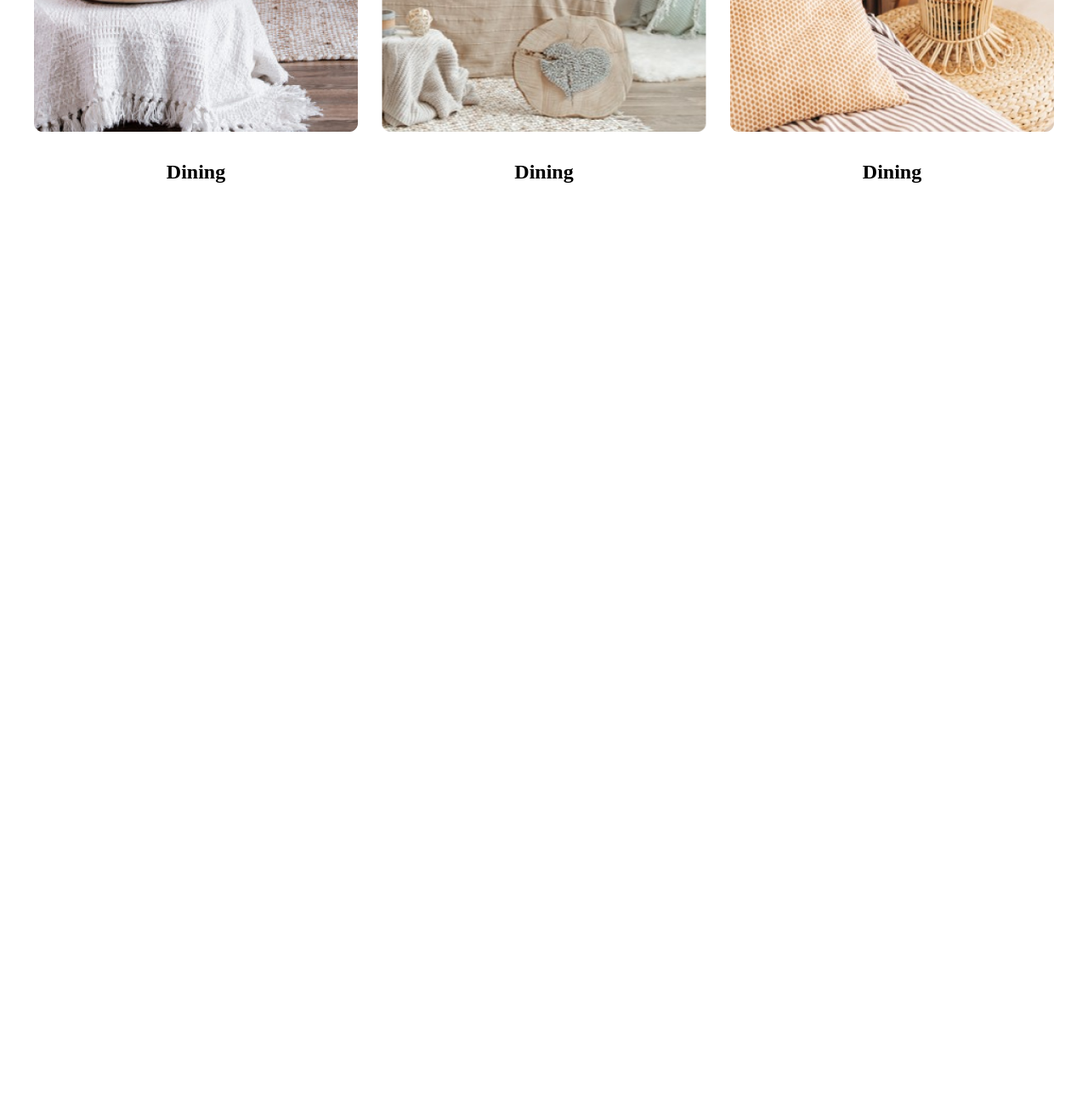
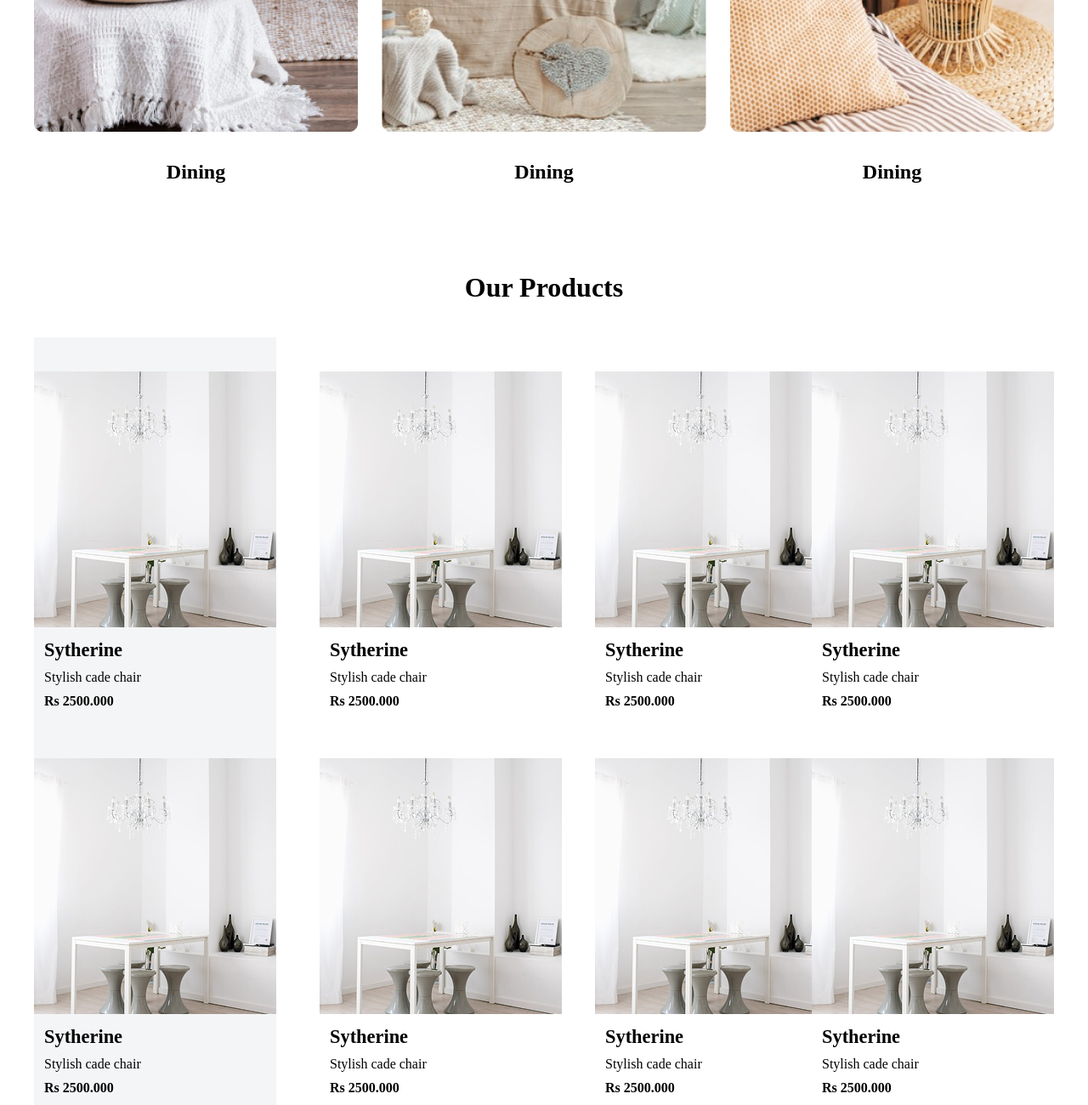
Before and after one commit to RohanJaiswalDev/Furniture---Landing-page, a plain HTML site: page index.html in a window 1280 px wide. Shown: the part 1300-2600 px from the top of the page at 85% size. Before the commit the page ends 1600 px from the top, so only its background shows below. Drawn offline with Linux system fonts and the light colour scheme.

Commit message:
ADD : Page-3 in Home Section

```diff
--- a/index.html
+++ b/index.html
@@ -86,7 +86,78 @@
 
         </div>
     </div>
-    <script src="script.js"></script>
+
+
+    <div id="page3">
+        <div id="p3-upper">
+            <h1>Our Products</h1>
+        </div>
+
+        <div id="p3-lower">
+            <div class="cards-p3-1">
+                <div class="card-p3">
+                    <img src="/images/product-1.png" alt="">
+                    <h4>Sytherine</h4>
+                    <p>Stylish cade chair</p>
+                    <h6>Rs 2500.000</h6>
+                </div>
+                <div class="card-p3">
+                    <img src="/images/product-1.png" alt="">
+                    <h4>Sytherine</h4>
+                    <p>Stylish cade chair</p>
+                    <h6>Rs 2500.000</h6>
+                </div>
+            </div>
+
+            <div class="cards-p3-2">
+                <div class="card-p3">
+                    <img src="/images/product-1.png" alt="">
+                    <h4>Sytherine</h4>
+                    <p>Stylish cade chair</p>
+                    <h6>Rs 2500.000</h6>
+                </div>
+                <div class="card-p3">
+                    <img src="/images/product-1.png" alt="">
+                    <h4>Sytherine</h4>
+                    <p>Stylish cade chair</p>
+                    <h6>Rs 2500.000</h6>
+                </div>
+            </div>
+
+            <div class="cards-p3-3">
+                <div class="card-p3">
+                    <img src="/images/product-1.png" alt="">
+                    <h4>Sytherine</h4>
+                    <p>Stylish cade chair</p>
+                    <h6>Rs 2500.000</h6>
+                </div>
+                <div class="card-p3">
+                    <img src="/images/product-1.png" alt="">
+                    <h4>Sytherine</h4>
+                    <p>Stylish cade chair</p>
+                    <h6>Rs 2500.000</h6>
+                </div>
+            </div>
+            <div class="cards-p3-4">
+                <div class="card-p3">
+                    <img src="/images/product-1.png" alt="">
+                    <h4>Sytherine</h4>
+                    <p>Stylish cade chair</p>
+                    <h6>Rs 2500.000</h6>
+                </div>
+                <div class="card-p3">
+                    <img src="/images/product-1.png" alt="">
+                    <h4>Sytherine</h4>
+                    <p>Stylish cade chair</p>
+                    <h6>Rs 2500.000</h6>
+                </div>
+            </div>
+
+
+
+        </div>
+        </div>
+        <script src="script.js"></script>
 </body>
 
 </html>
--- a/style.css
+++ b/style.css
@@ -1,31 +1,32 @@
-*{
+* {
     margin: 0;
     padding: 0;
     box-sizing: border-box;
 }
 
-html,body{
+html,
+body {
     width: 100%;
     height: 100%;
 }
 
-#header{
+#header {
     padding: 20px;
-    background:rgba(181, 173, 173, 0.633);
+    background: rgba(181, 173, 173, 0.633);
 }
 
-#nav{
+#nav {
     position: relative;
     padding: 10px;
 }
 
-#nav-left{
+#nav-left {
     position: absolute;
     top: 0;
     left: 0;
 }
 
-#nav-mid{
+#nav-mid {
     position: absolute;
     top: 0;
     left: 50%;
@@ -38,7 +39,7 @@ html,body{
     color: black;
 }
 
-#nav-right{
+#nav-right {
     position: absolute;
     top: 0;
     right: 0;
@@ -48,7 +49,7 @@ html,body{
     padding: 0 10px;
 }
 
-#page1{
+#page1 {
     position: relative;
     width: 100%;
     height: calc(100vh - 60px);
@@ -60,7 +61,7 @@ html,body{
 
 
 
-#p1-box{
+#p1-box {
     padding: 35px;
     width: 44%;
     background-color: #fff2e3;
@@ -72,10 +73,11 @@ html,body{
     box-shadow: 6px 1px 3px #FFF2D7;
 }
 
-#p1-box h4{
+#p1-box h4 {
     font-size: 1.4rem;
 }
-#p1-box h2{
+
+#p1-box h2 {
     font-size: 4.3rem;
     font-weight: 800;
     line-height: 1;
@@ -83,44 +85,47 @@ html,body{
     color: #b88e2f;
 }
 
-#p1-box p{
+#p1-box p {
     padding: 20px 0;
 }
 
-#p1-box button{
-    background-color:#b88e2f;
+#p1-box button {
+    background-color: #b88e2f;
     color: white;
     padding: 20px 52px;
 }
 
-#page2{
+#page2 {
     padding: 10px 40px;
     height: 100vh;
     width: 100%;
 }
-#p2-upper{
+
+#p2-upper {
     text-align: center;
     padding: 60px;
 }
 
-#p2-lower{
+#p2-lower {
     position: relative;
 }
 
-.card-c1{
+.card-c1 {
     position: absolute;
     top: 0;
     left: 0;
     text-align: center;
 }
-.card-c2{
+
+.card-c2 {
     position: absolute;
     top: 0;
     right: 50%;
     transform: translate(50%);
     text-align: center;
 }
-.card-c3{
+
+.card-c3 {
     position: absolute;
     top: 0;
     right: 0;
@@ -130,3 +135,58 @@ html,body{
 #cards h2 {
     padding: 30px;
 }
+
+#page3 {
+    width: 100%;
+    height: 100vh;
+    padding: 20px 40px;
+}
+
+#p3-upper h1{
+    padding: 0px 0 40px 0;
+    text-align: center;
+}
+
+#p3-lower{
+    position: relative;
+}
+
+.cards-p3-1{
+    position: absolute;
+    top: 0;
+    left: 0;
+    background: #f4f5f7;
+}
+.cards-p3-2{
+    position: absolute;
+    top: 0;
+    left: 28%;
+}
+.cards-p3-3{
+    position: absolute;
+    top: 0;
+    left: 55%;
+}
+.cards-p3-4{
+    position: absolute;
+    top: 0;
+    right: 0;
+}
+.card-p3{
+    margin-top: 40px;
+}
+
+.card-p3 h4{
+    font-size: 1.4rem;
+    padding: 10px 0 0 12px ;
+}
+.card-p3 p{
+    font-size: 1rem;
+    padding: 10px 12px;
+}
+
+.card-p3 h6{
+    font-size: 1rem;
+    font-weight: 700;
+    padding: 0 0 18px 12px;
+}
```
